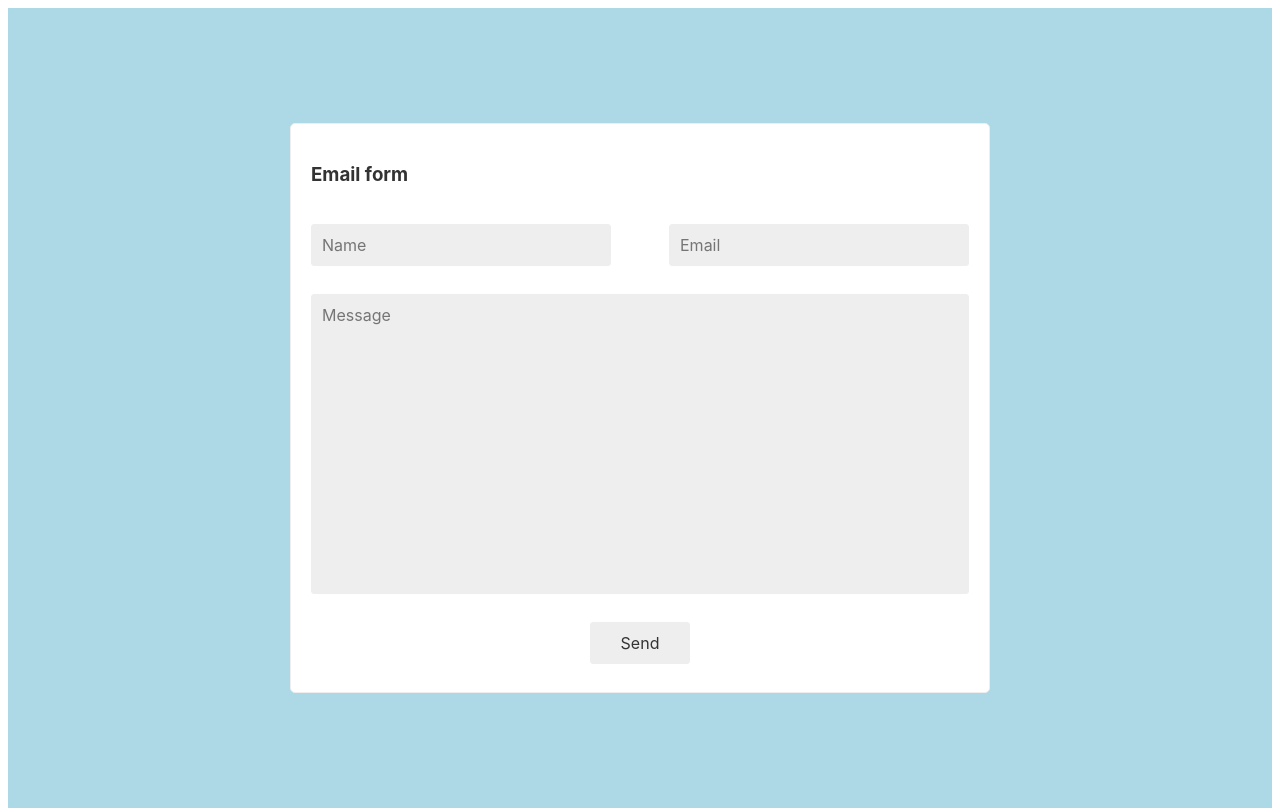
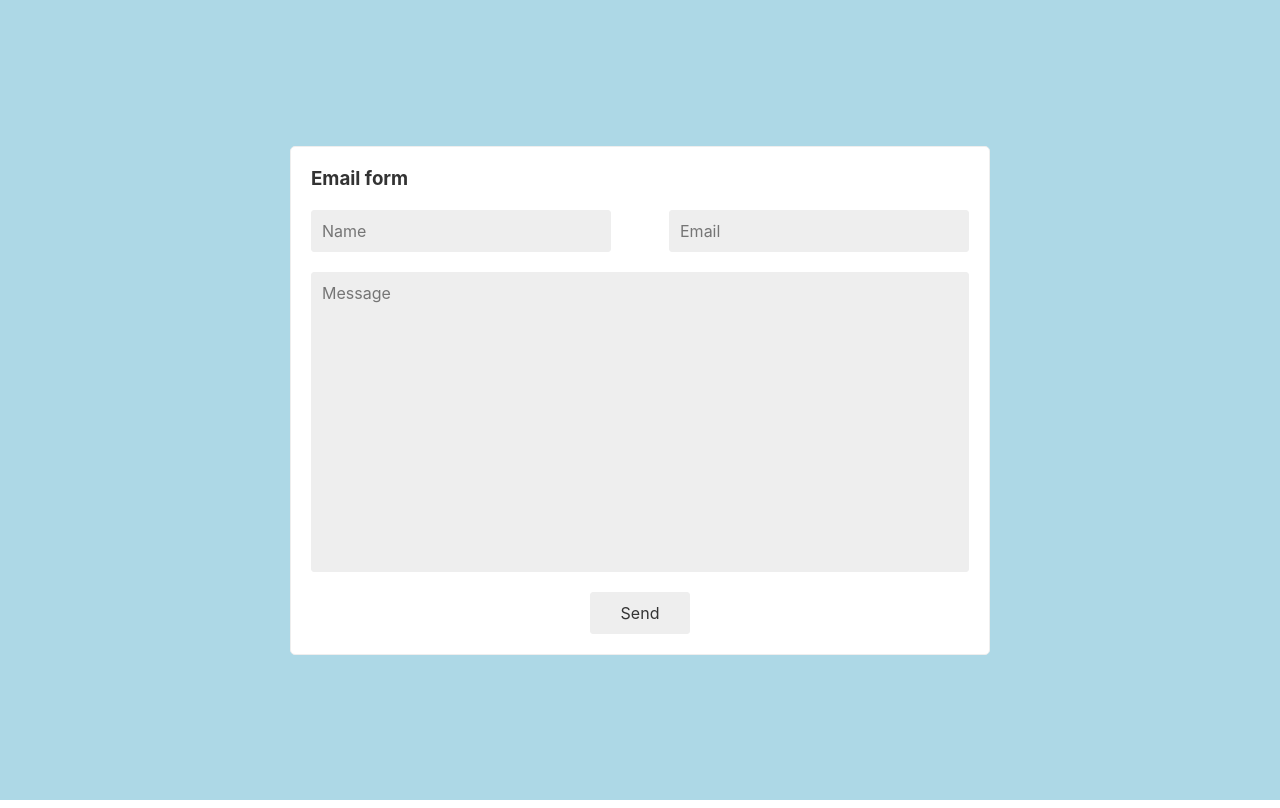
Before and after one commit to DanyloTrofymov/web-lab2, a Svelte app: page / in a window 1280 px wide. Built offline with nearby package versions, Linux system fonts and the light colour scheme.

Commit message:
scroll fix

```diff
--- a/package.json
+++ b/package.json
@@ -8,8 +8,8 @@
     "start": "sirv public --no-clear",
     "eslint:fix": "eslint . --fix --ignore-path .gitignore",
     "eslint:check": "eslint . --ignore-path .gitignore",
-    "format:fix": "prettier --write . --ignore-path .gitignore --ignore-path .prettierignore",
-    "format:check": "prettier --check . --ignore-path .gitignore  --ignore-path .prettierignore",
+    "format:fix": "prettier --write . --ignore-path .gitignore",
+    "format:check": "prettier --check . --ignore-path .gitignore",
     "stylelint:fix": "stylelint \"**/*.css\" --fix --ignore-path .gitignore",
     "stylelint:check": "stylelint \"**/*.css\" --ignore-path .gitignore",
     "prepare": "husky install"
--- a/public/global.css
+++ b/public/global.css
@@ -5,21 +5,12 @@ body {
   height: 100%;
 }
 
+/* prettier-ignore */
 body {
   color: #333;
   margin: 0;
-  padding: 8px;
   box-sizing: border-box;
-  font-family:
-    -apple-system,
-    BlinkMacSystemFont,
-    'Segoe UI',
-    Roboto,
-    Oxygen-Sans,
-    Ubuntu,
-    Cantarell,
-    'Helvetica Neue',
-    sans-serif;
+  font-family: -apple-system, BlinkMacSystemFont, 'Segoe UI', Roboto, Oxygen-Sans, Ubuntu, Cantarell, 'Helvetica Neue', sans-serif;
 }
 
 a {
--- a/src/App.svelte
+++ b/src/App.svelte
@@ -95,6 +95,7 @@
   }
   * {
     box-sizing: border-box;
+    margin: 0;
   }
   .form {
     background-color: var(--form-background-color);
```
Also changed, not shown: .stylelintrc.json, 1 other file (tests, documents, lock files or other folders).
